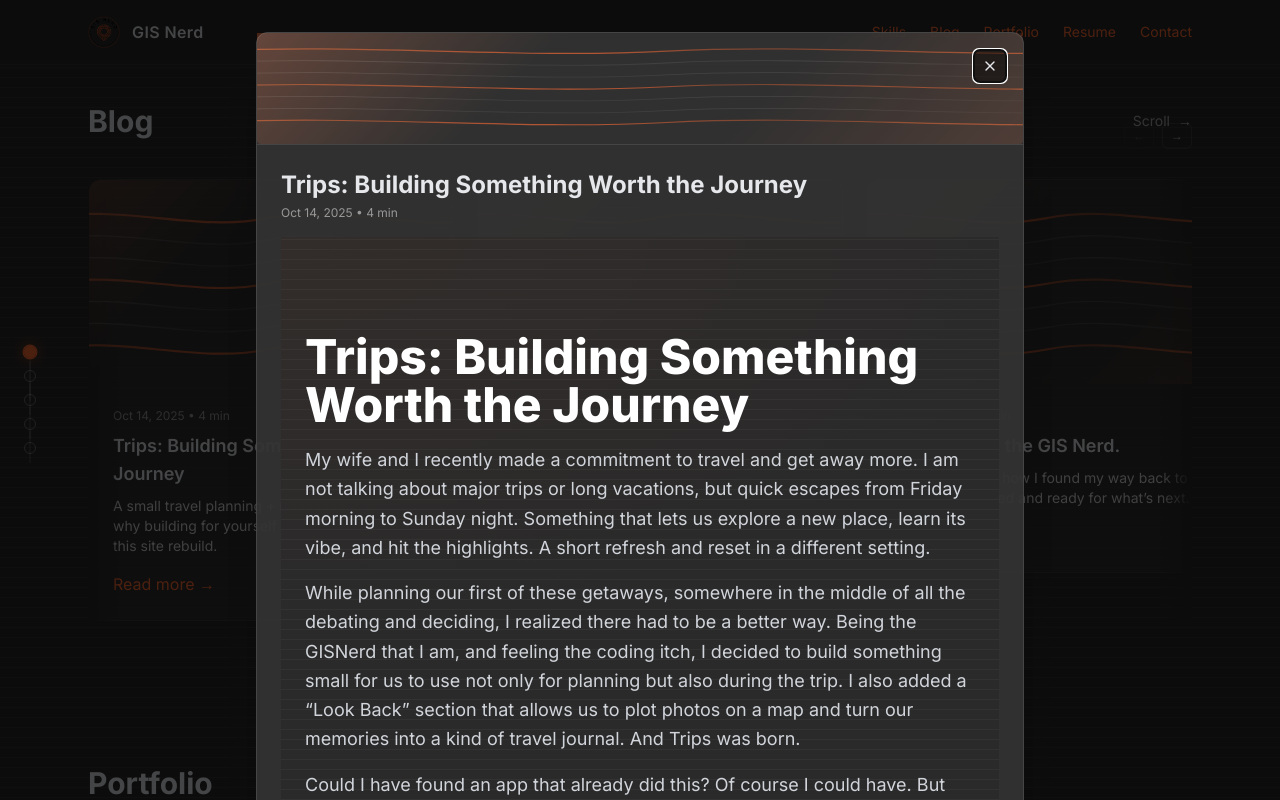
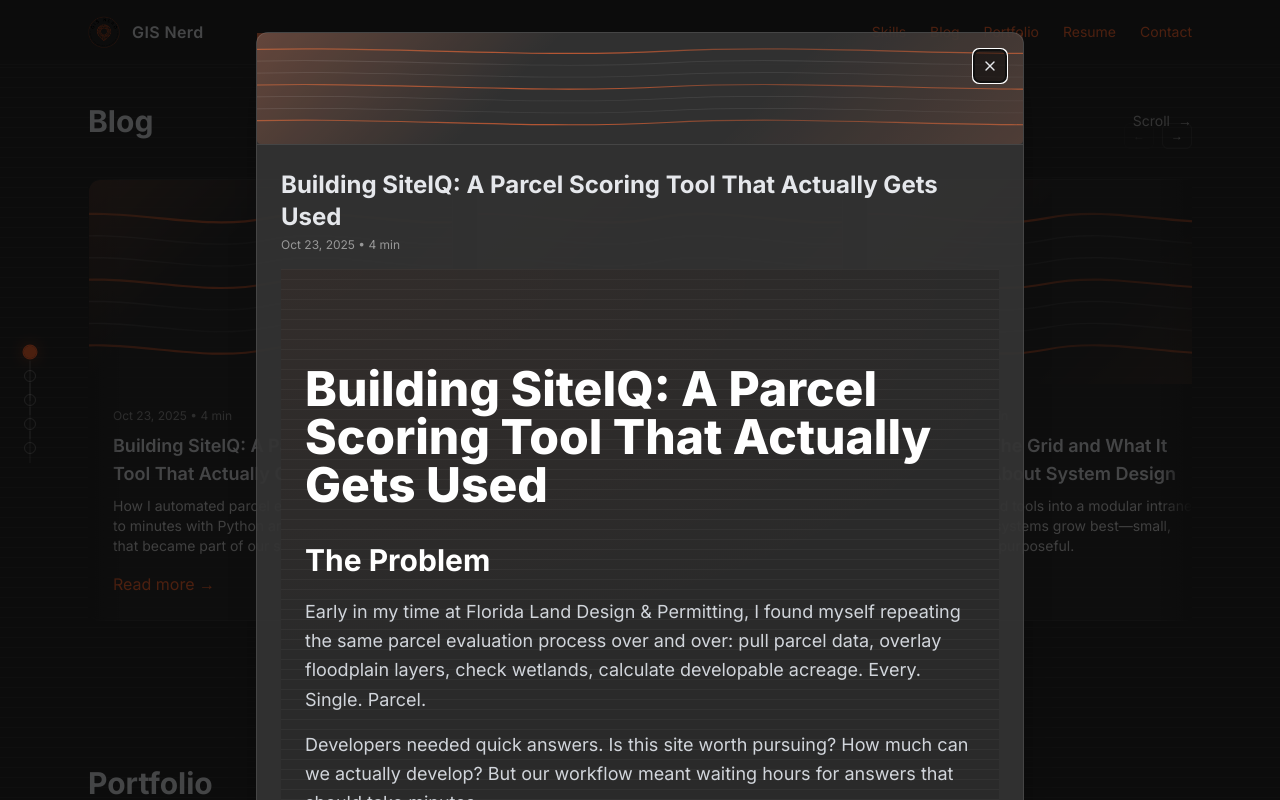
Before and after one commit to KevinMGIS/GISNerd.com, a React (Vite) app: page / in a window 1280 px wide. Both pictures are taken after a click on the element 270 px from the left and 1404 px from the top of the page. Shown: the part 1004-1804 px from the top of the page. Built offline with nearby package versions, Linux system fonts and the light colour scheme.

Commit message:
New blog post - fixed resume download

```diff
--- a/src/blog/posts.ts
+++ b/src/blog/posts.ts
@@ -9,6 +9,7 @@ export const postsIndex: Record<string, () => Promise<{ default: ComponentType }
   'hey-its-me': () => import('./posts/HeyItsMe.tsx'),
   'trips': () => import('./posts/Trips.tsx'),
   'why-i-built-the-grid': () => import('./posts/WhyIBuiltTheGrid.tsx'),
+  'building-siteiq': () => import('./posts/BuildingSiteIQ.tsx'),
 }
 
 export const blogPosts: (BlogPostMeta & { component: string })[] = [
@@ -73,4 +74,14 @@ export const blogPosts: (BlogPostMeta & { component: string })[] = [
     readTime: '6 min',
     component: 'why-i-built-the-grid',
   },
+  {
+    slug: 'building-siteiq',
+    title: 'Building SiteIQ: A Parcel Scoring Tool That Actually Gets Used',
+    date: '2025-10-23',
+    excerpt:
+      'How I automated parcel evaluation from hours to minutes with Python and GIS, creating a tool that became part of our standard workflow.',
+    tags: ['gis', 'projects', 'automation'],
+    readTime: '4 min',
+    component: 'building-siteiq',
+  },
 ]
--- /dev/null
+++ b/src/blog/posts/BuildingSiteIQ.tsx
@@ -0,0 +1,55 @@
+import BlogPost from '../BlogPost'
+
+export default function BuildingSiteIQ() {
+  return (
+    <BlogPost>
+      <h1>Building SiteIQ: A Parcel Scoring Tool That Actually Gets Used</h1>
+
+      <h2>The Problem</h2>
+      <p>
+        Early in my time at Florida Land Design & Permitting, I found myself repeating the same parcel evaluation process over and over: pull parcel data, overlay floodplain layers, check wetlands, calculate developable acreage. Every. Single. Parcel.
+      </p>
+      <p>
+        Developers needed quick answers. Is this site worth pursuing? How much can we actually develop? But our workflow meant waiting hours for answers that should take minutes.
+      </p>
+
+      <h2>The Solution</h2>
+      <p>
+        I built SiteIQ as a Python script that automatically scores parcels based on developable acreage after accounting for wetlands and floodplains.
+      </p>
+      <p>The workflow:</p>
+      <ol>
+        <li>Input a parcel layer</li>
+        <li>Evaluate wetland coverage and floodplain impact</li>
+        <li>Calculate developable acreage</li>
+        <li>Score each parcel 0 to 1 (1 being best)</li>
+        <li>Output web ready GeoJSON</li>
+      </ol>
+      <p>Minutes instead of hours.</p>
+
+      <h2>Keeping It Simple</h2>
+      <p>
+        The first version included scoring for zoning, soils, and future land use. It sounded good but complicated things without adding real value.
+      </p>
+      <p>
+        I simplified. Pre filter parcels for those criteria, then let SiteIQ focus on what it does best: scoring based on environmental constraints that actually impact developable acreage.
+      </p>
+
+      <h2>Why It Works</h2>
+      <p>
+        <strong>Speed.</strong> Batch process hundreds of parcels in minutes.
+      </p>
+      <p>
+        <strong>Clarity.</strong> Color coded maps where green means good opportunity.
+      </p>
+      <p>
+        <strong>Integration.</strong> GeoJSON drops straight into web maps. Developers view results on their phones while driving past sites.
+      </p>
+
+      <h2>Impact</h2>
+      <p>
+        SiteIQ is now part of our standard workflow. Instead of lengthy reports, we show interactive maps where opportunities stand out visually. The analysis becomes a conversation, not just a deliverable.
+      </p>
+    </BlogPost>
+  )
+}
--- a/src/sections/Contact.tsx
+++ b/src/sections/Contact.tsx
@@ -8,7 +8,7 @@ export default function Contact() {
       <div className="mt-6 flex flex-wrap gap-4">
         <a
           href="/Kevin_Mazur_GIS_Resume.pdf"
-          download
+          download="Kevin_Mazur_GIS_Resume.pdf"
           className="inline-flex items-center gap-2 px-6 py-3 bg-primary text-black font-semibold rounded-lg hover:bg-primary/90 transition-all duration-200"
         >
           <Download size={20} />
--- a/src/sections/Hero.tsx
+++ b/src/sections/Hero.tsx
@@ -68,7 +68,7 @@ export default function Hero() {
           >
             <a
               href="/Kevin_Mazur_GIS_Resume.pdf"
-              download
+              download="Kevin_Mazur_GIS_Resume.pdf"
               className="inline-flex items-center gap-2 px-6 py-3 bg-primary text-black font-semibold rounded-lg hover:bg-primary/90 transition-all duration-200 shadow-lg hover:shadow-xl hover:scale-105"
             >
               <Download size={20} />
--- a/src/sections/Resume.tsx
+++ b/src/sections/Resume.tsx
@@ -54,7 +54,7 @@ export default function Resume() {
             <div>
               <a
                 href="/Kevin_Mazur_GIS_Resume.pdf"
-                download
+                download="Kevin_Mazur_GIS_Resume.pdf"
                 className="inline-flex items-center gap-2 px-6 py-3 bg-primary text-black font-semibold rounded-lg hover:bg-primary/90 transition-all duration-200 shadow-lg hover:shadow-xl hover:scale-105"
               >
                 <Download size={20} />
```
Also changed, not shown: 2 other files (tests, documents, lock files or other folders).
